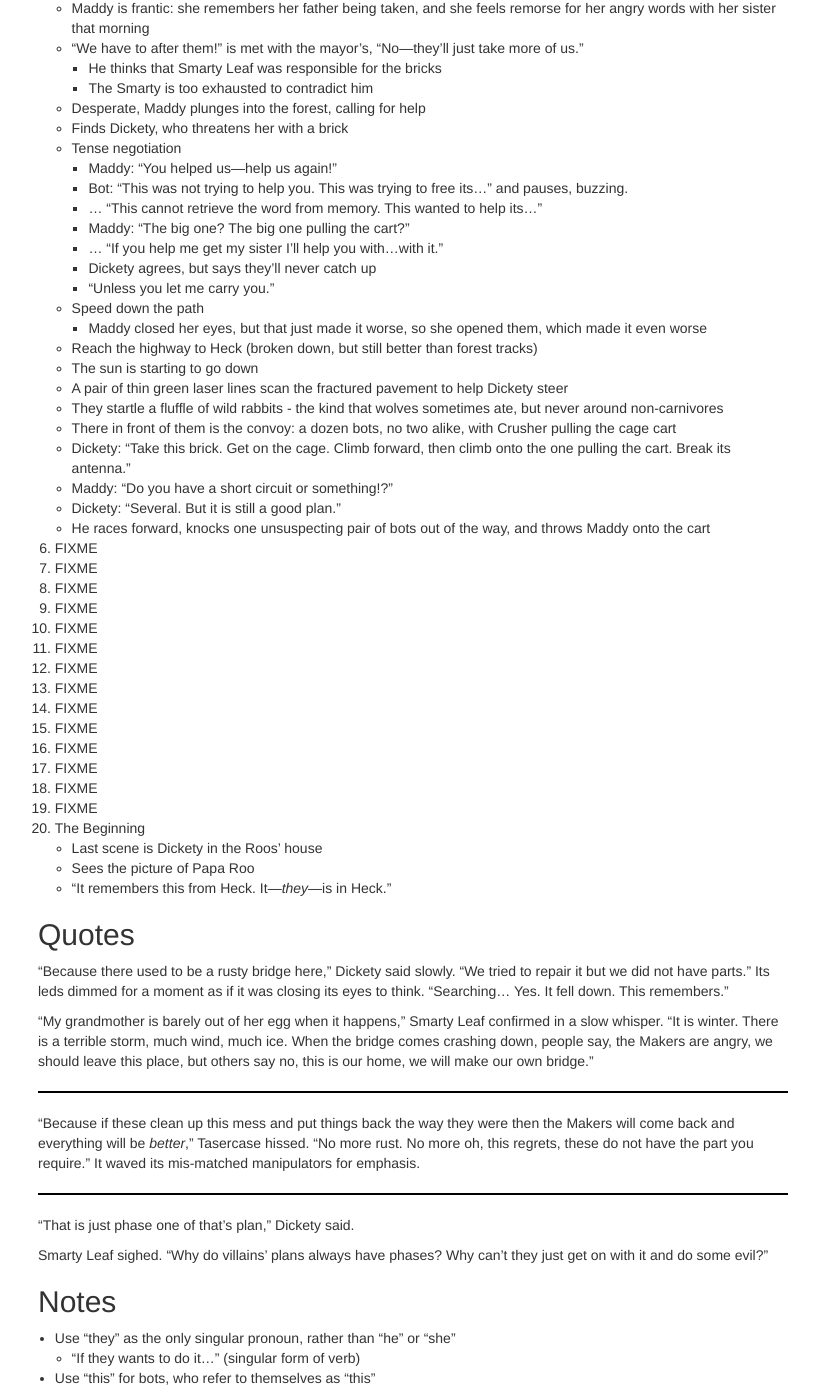
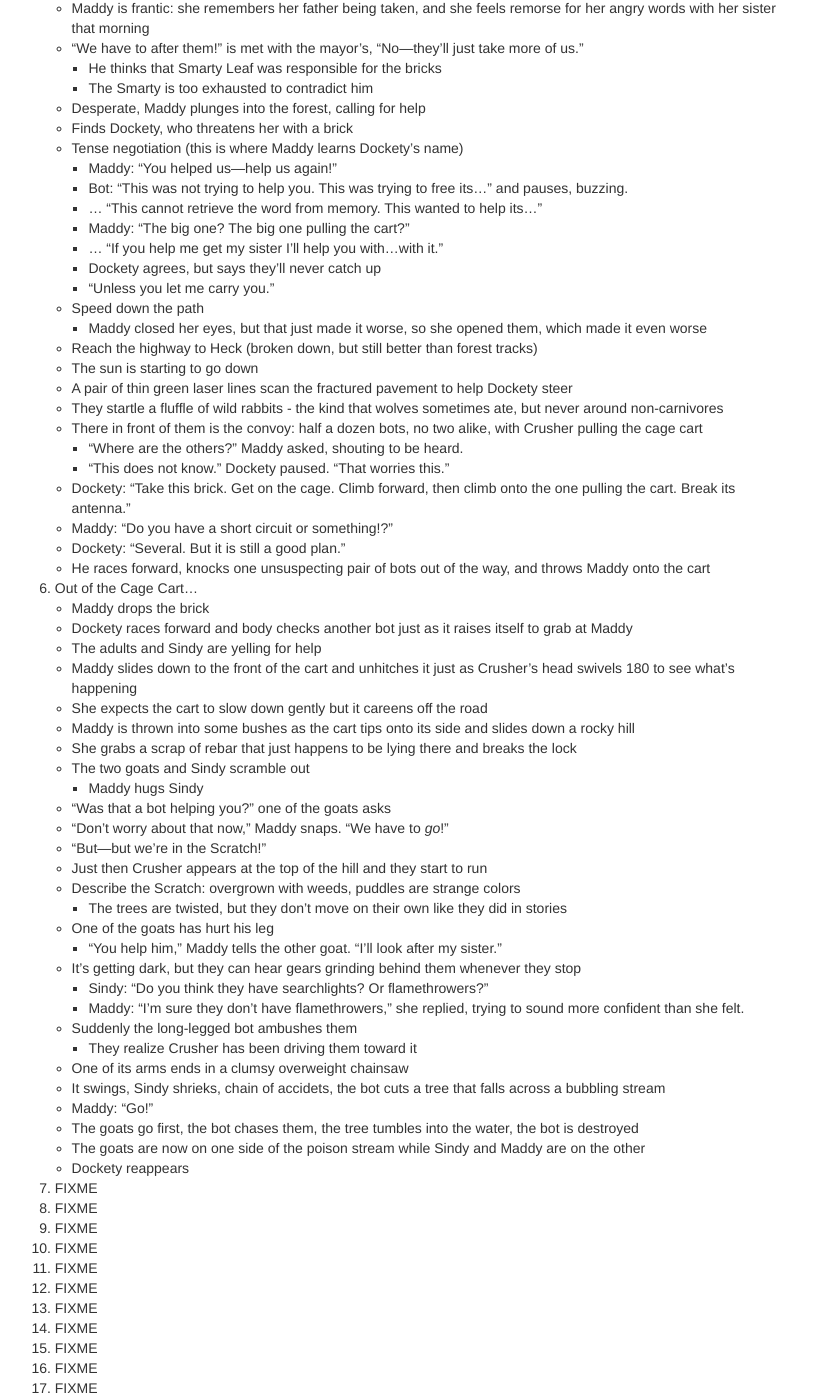
Before and after one commit to gvwilson/sensibleadventures, a Jekyll site: the page built from shapers/story.md, in a window 1280 px wide and 1400 px high, scrolled down 2983 px. Shown: the whole window, without its empty margins (32-851 px from the left). Built offline with Jekyll 4.4.1, drawn with Linux system fonts in a browser that asks for light colours; nearby versions of some CDN libraries; library files that are not in the unit come from our copies; some of the changed text lies outside the part shown.

Commit message:
Outlining another chapter

```diff
--- a/shapers/story.md
+++ b/shapers/story.md
@@ -41,12 +41,12 @@
     -   When Sindy discovers her gift, he takes her as an apprentice
 -   Mayor Lupus
     -   A wolf (as Mama Roo says, "A *very* alpha female.")
--   Dickety (fully, "Fleventy-One Forty-Ee Dickety-Ay"): a newly-woken bot
+-   Dockety (fully, "Fleventy-One Forty-Ee Dockety-Ay"): a newly-woken bot
     -   Two legs, a gyro wheel for speed, mis-matched arms, a small screen on its face
         -   Learns to display cartoon facial expressions
     -   Droned by Tasercase, accidentally freed
     -   Doesn't have a proper name yet, but starts to remember that it had one once
--   Crusher: Dickety's friend
+-   Crusher: Dockety's friend
     -   Also droned by Tasercase
     -   Big, slow, and almost indestructible
 -   Tasercase: the bot villain (antagonist)
@@ -87,12 +87,12 @@
     -   They shift, trapping his foot, then shift again, pulling him under the water!
     -   A rasping voice, "Alert!  Danger!  Extricate!  Extricate!"
 2.  A Stranger!
-    -   A battered bot bursts out of hiding (Dickety, but we don't know the name yet)
+    -   A battered bot bursts out of hiding (Dockety, but we don't know the name yet)
     -   Maddy shrieks, thinking it's about to attack, but it lifts the panel long enough for Gumption to get free
-    -   Maddy is helping Gumption when Dickety is struck by a dislodged piece of debris and knocked off its feet
+    -   Maddy is helping Gumption when Dockety is struck by a dislodged piece of debris and knocked off its feet
         -   Collision knocks a small black antenna unit loose
     -   Gumption grabs it, tells Maddy to help ("It saved me, we have to save it!")
-    -   They struggle back to shore, during which Dickety catches Maddy when she loses her footing
+    -   They struggle back to shore, during which Dockety catches Maddy when she loses her footing
     -   Children don't know what to do
     -   Ask, "What are you doing here?"
     -   Bot
@@ -103,7 +103,7 @@
 3.  You Have to Listen!
     -   Maddy has a flashback to the bot attack in which her father disappeared
     -   Argument
-        -   She gets angry at Dickety and hits it
+        -   She gets angry at Dockety and hits it
         -   Gumption stops her: "We have to warn everyone."
         -   Maddy sags: "They won't believe us."
         -   Gumption: "They will if---where are you going?"
@@ -121,7 +121,7 @@
     -   Go to the mayor's
     -   Mayor is skeptical
         -   "A bot told you?"
-        -   Gumption shows them the antenna that was knocked off Dickety, but they still don't believe
+        -   Gumption shows them the antenna that was knocked off Dockety, but they still don't believe
         -   "That could just be salvage"
     -   Feeling helpless, they head home
     -   Bump into Smarty Leaf
@@ -156,27 +156,57 @@
         -   He thinks that Smarty Leaf was responsible for the bricks
         -   The Smarty is too exhausted to contradict him
     -   Desperate, Maddy plunges into the forest, calling for help
-    -   Finds Dickety, who threatens her with a brick
-    -   Tense negotiation
+    -   Finds Dockety, who threatens her with a brick
+    -   Tense negotiation (this is where Maddy learns Dockety's name)
         -   Maddy: "You helped us---help us again!"
         -   Bot: "This was not trying to help you. This was trying to free its..." and pauses, buzzing.
         -   ... "This cannot retrieve the word from memory.  This wanted to help its..."
         -   Maddy: "The big one?  The big one pulling the cart?"
         -   ... "If you help me get my sister I'll help you with...with it."
-        -   Dickety agrees, but says they'll never catch up
+        -   Dockety agrees, but says they'll never catch up
         -   "Unless you let me carry you."
     -   Speed down the path
         -   Maddy closed her eyes, but that just made it worse, so she opened them, which made it even worse
     -   Reach the highway to Heck (broken down, but still better than forest tracks)
     -   The sun is starting to go down
-    -   A pair of thin green laser lines scan the fractured pavement to help Dickety steer
+    -   A pair of thin green laser lines scan the fractured pavement to help Dockety steer
     -   They startle a fluffle of wild rabbits - the kind that wolves sometimes ate, but never around non-carnivores
-    -   There in front of them is the convoy: a dozen bots, no two alike, with Crusher pulling the cage cart
-    -   Dickety: "Take this brick. Get on the cage. Climb forward, then climb onto the one pulling the cart. Break its antenna."
+    -   There in front of them is the convoy: half a dozen bots, no two alike, with Crusher pulling the cage cart
+        -   "Where are the others?" Maddy asked, shouting to be heard.
+        -   "This does not know."  Dockety paused.  "That worries this."
+    -   Dockety: "Take this brick. Get on the cage. Climb forward, then climb onto the one pulling the cart. Break its antenna."
     -   Maddy: "Do you have a short circuit or something!?"
-    -   Dickety: "Several.  But it is still a good plan."
+    -   Dockety: "Several.  But it is still a good plan."
     -   He races forward, knocks one unsuspecting pair of bots out of the way, and throws Maddy onto the cart
-6.  FIXME
+6.  Out of the Cage Cart...
+    -   Maddy drops the brick
+    -   Dockety races forward and body checks another bot just as it raises itself to grab at Maddy
+    -   The adults and Sindy are yelling for help
+    -   Maddy slides down to the front of the cart and unhitches it just as Crusher's head swivels 180 to see what's happening
+    -   She expects the cart to slow down gently but it careens off the road
+    -   Maddy is thrown into some bushes as the cart tips onto its side and slides down a rocky hill
+    -   She grabs a scrap of rebar that just happens to be lying there and breaks the lock
+    -   The two goats and Sindy scramble out
+        -   Maddy hugs Sindy
+    -   "Was that a bot helping you?" one of the goats asks
+    -   "Don't worry about that now," Maddy snaps.  "We have to *go*!"
+    -   "But---but we're in the Scratch!"
+    -   Just then Crusher appears at the top of the hill and they start to run
+    -   Describe the Scratch: overgrown with weeds, puddles are strange colors
+        -   The trees are twisted, but they don't move on their own like they did in stories
+    -   One of the goats has hurt his leg
+        -   "You help him," Maddy tells the other goat.  "I'll look after my sister."
+    -   It's getting dark, but they can hear gears grinding behind them whenever they stop
+        -   Sindy: "Do you think they have searchlights?  Or flamethrowers?"
+        -   Maddy: "I'm sure they don't have flamethrowers," she replied, trying to sound more confident than she felt.
+    -   Suddenly the long-legged bot ambushes them
+        -   They realize Crusher has been driving them toward it
+    -   One of its arms ends in a clumsy overweight chainsaw
+    -   It swings, Sindy shrieks, chain of accidets, the bot cuts a tree that falls across a bubbling stream
+    -   Maddy: "Go!"
+    -   The goats go first, the bot chases them, the tree tumbles into the water, the bot is destroyed
+    -   The goats are now on one side of the poison stream while Sindy and Maddy are on the other
+    -   Dockety reappears
 7.  FIXME
 8.  FIXME
 9.  FIXME
@@ -191,13 +221,13 @@
 18. FIXME
 19. FIXME
 20. The Beginning
-    -   Last scene is Dickety in the Roos' house
+    -   Last scene is Dockety in the Roos' house
     -   Sees the picture of Papa Roo
     -   "It remembers this from Heck.  It---*they*---is in Heck."
 
 ## Quotes
 
-"Because there used to be a rusty bridge here," Dickety said slowly.
+"Because there used to be a rusty bridge here," Dockety said slowly.
 "We tried to repair it but we did not have parts."
 Its leds dimmed for a moment as if it was closing its eyes to think.
 "Searching...
@@ -230,7 +260,7 @@
 
 ---
 
-"That is just phase one of that's plan," Dickety said.
+"That is just phase one of that's plan," Dockety said.
 
 Smarty Leaf sighed.
 "Why do villains' plans always have phases?
```
